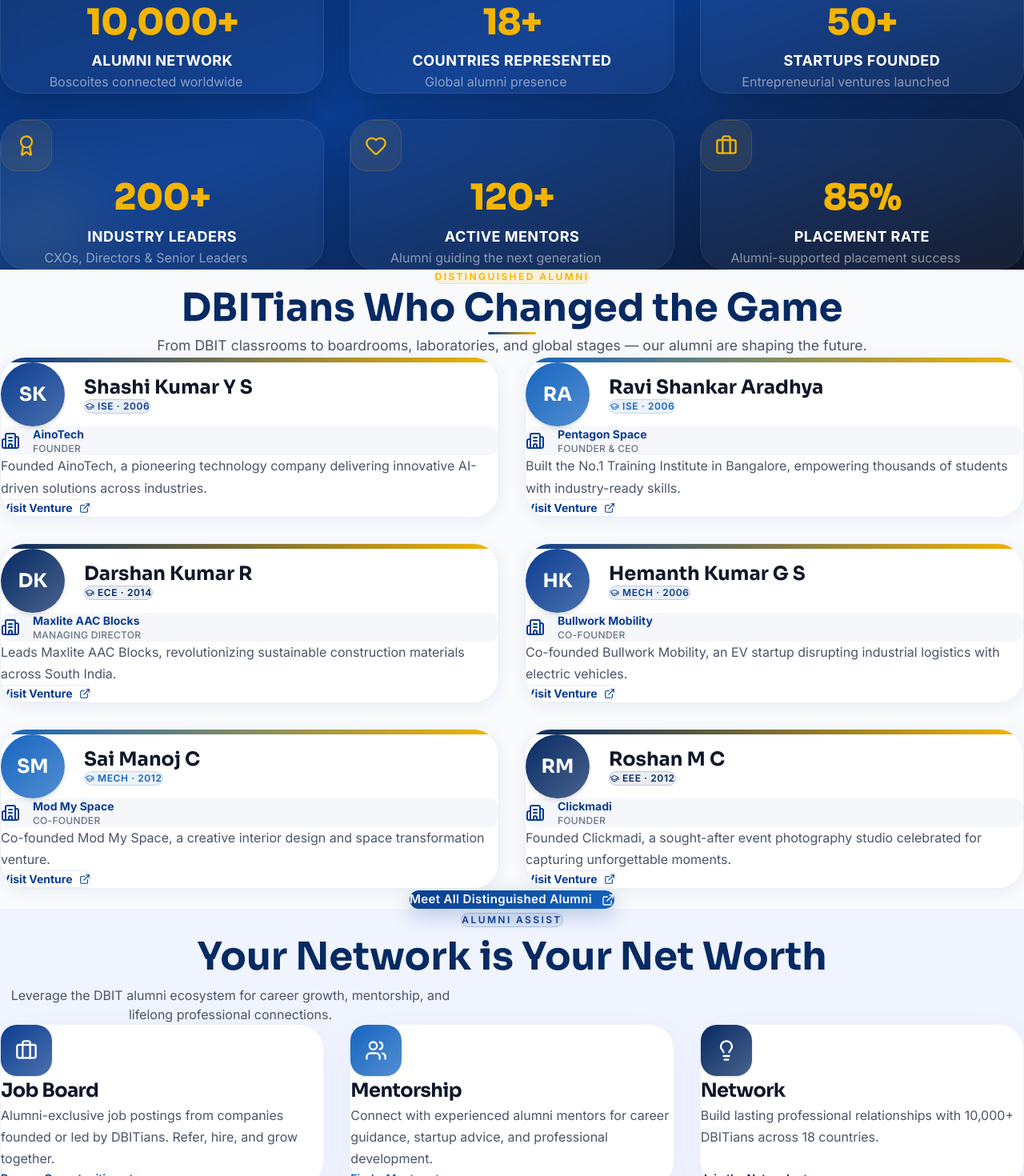
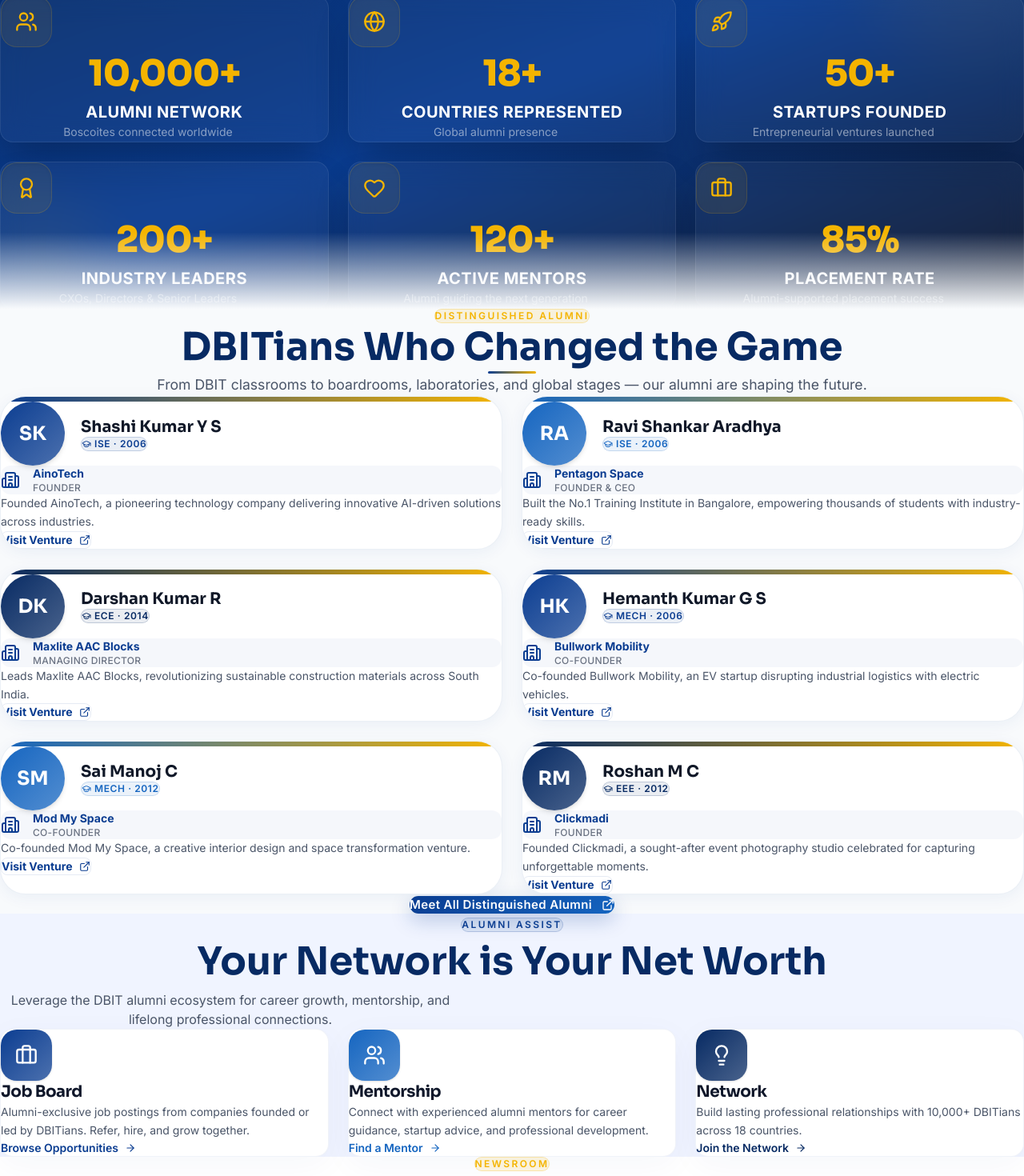
Before and after one commit to nevil06/dbit-alumini, a Next.js app: page / in a window 1280 px wide. Shown: the part 1240-2710 px from the top of the page at 80% size. Built offline with nearby package versions, Linux system fonts and the light colour scheme.

Commit message:
fix: layout spacing and card alignment

```diff
--- a/components/sections/AlumniAssist.tsx
+++ b/components/sections/AlumniAssist.tsx
@@ -37,10 +37,10 @@ const pillars = [
 export default function AlumniAssist() {
   return (
     <section
-      className="py-[140px]"
+      className="py-20 md:py-28"
       style={{ background: "#F0F4FF" }}
     >
-      <div className="max-w-[1280px] mx-auto px-[20px] md:px-[48px] lg:px-[80px]">
+      <div className="max-w-7xl mx-auto px-4 sm:px-6 lg:px-8">
         <motion.div
           className="text-center mb-14"
           initial={{ opacity: 0, y: 30 }}
@@ -69,11 +69,11 @@ export default function AlumniAssist() {
           </p>
         </motion.div>
 
-        <div className="grid grid-cols-1 lg:grid-cols-3 gap-[32px]">
+        <div className="grid grid-cols-1 lg:grid-cols-3 gap-6">
           {pillars.map((p, i) => (
             <motion.div
               key={p.title}
-              className="rounded-[2rem] p-[36px] group card-hover flex flex-col items-start"
+              className="rounded-2xl p-6 group card-hover flex flex-col items-start"
               style={{
                 background: "#FFFFFF",
                 border: "1px solid rgba(11,61,145,0.06)",
@@ -85,21 +85,21 @@ export default function AlumniAssist() {
               transition={{ duration: 0.5, delay: i * 0.12 }}
             >
               <div
-                className="w-16 h-16 rounded-[1.25rem] flex items-center justify-center mb-[20px] text-white shadow-sm"
+                className="w-16 h-16 rounded-[1.25rem] flex items-center justify-center mb-4 text-white shadow-sm"
                 style={{ background: `linear-gradient(135deg, ${p.color}, ${p.color}bb)` }}
               >
                 {p.icon}
               </div>
               <h3
-                className="font-[family-name:var(--font-sora)] font-bold text-[24px] mb-[24px] tracking-tight mt-2"
+                className="font-[family-name:var(--font-sora)] font-bold text-xl mb-3 tracking-tight"
                 style={{ color: "#0F172A" }}
               >
                 {p.title}
               </h3>
-              <p className="text-[#4A5568] text-[16px] leading-[1.7] mb-8 flex-grow mt-[16px]">{p.description}</p>
+              <p className="text-[#4A5568] text-sm leading-relaxed mb-8 flex-grow">{p.description}</p>
               <Link
                 href={p.href}
-                className="inline-flex items-center gap-2 text-sm font-semibold transition-all group/link"
+                className="inline-flex items-center gap-2 text-sm font-semibold transition-all group/link mt-auto"
                 style={{ color: p.color }}
               >
                 {p.cta}
--- a/components/sections/DistinguishedAlumni.tsx
+++ b/components/sections/DistinguishedAlumni.tsx
@@ -10,15 +10,15 @@ export default function DistinguishedAlumni() {
   const featured = distinguishedAlumni.slice(0, 6);
 
   return (
-    <section className="py-[140px]" style={{ background: "#F8FAFC" }}>
-      <div className="max-w-[1280px] mx-auto px-[20px] md:px-[48px] lg:px-[80px] pt-[120px]">
+    <section className="py-20 md:py-28" style={{ background: "#F8FAFC" }}>
+      <div className="max-w-7xl mx-auto px-4 sm:px-6 lg:px-8">
         <SectionHeader
           eyebrow="Distinguished Alumni"
           title="DBITians Who Changed the Game"
           subtitle="From DBIT classrooms to boardrooms, laboratories, and global stages — our alumni are shaping the future."
         />
 
-        <div className="grid grid-cols-1 lg:grid-cols-2 gap-[32px]">
+        <div className="grid grid-cols-1 lg:grid-cols-2 gap-6">
           {featured.map((alumni, i) => (
             <motion.div
               key={alumni.id}
@@ -41,9 +41,9 @@ export default function DistinguishedAlumni() {
                 }}
               />
 
-              <div className="p-[36px] flex flex-col h-full text-left">
+              <div className="p-8 flex flex-col h-full text-left">
                 {/* Avatar + Name */}
-                <div className="flex flex-row items-center gap-6 mb-8">
+                <div className="flex flex-row items-center gap-5 mb-5">
                   <div
                     className="w-20 h-20 rounded-full flex items-center justify-center text-white font-bold text-2xl flex-shrink-0 shadow-md font-[family-name:var(--font-sora)]"
                     style={{ background: `linear-gradient(135deg, ${alumni.color}, ${alumni.color}bb)` }}
@@ -51,7 +51,7 @@ export default function DistinguishedAlumni() {
                     {alumni.initials}
                   </div>
                   <div className="flex flex-col items-start text-left">
-                    <h3 className="font-[family-name:var(--font-sora)] font-bold text-gray-900 text-[24px] leading-tight mb-[24px]">
+                    <h3 className="font-[family-name:var(--font-sora)] font-bold text-gray-900 text-xl leading-tight mb-2">
                       {alumni.name}
                     </h3>
                     <div className="flex justify-start items-center gap-1.5 flex-wrap">
@@ -72,7 +72,7 @@ export default function DistinguishedAlumni() {
 
                 {/* Company */}
                 <div
-                  className="flex flex-row items-center justify-start gap-4 mb-6 px-6 py-4 rounded-xl w-full"
+                  className="flex flex-row items-center justify-start gap-4 mb-4 px-4 py-3 rounded-xl w-full"
                   style={{ background: "rgba(11,61,145,0.04)" }}
                 >
                   <Building2 size={24} style={{ color: "#0B3D91" }} className="flex-shrink-0" />
@@ -85,7 +85,7 @@ export default function DistinguishedAlumni() {
                 </div>
 
                 {/* Achievement */}
-                <p className="text-[16px] leading-[1.7] mt-[16px] mb-8 text-left" style={{ color: "#4A5568" }}>
+                <p className="text-sm leading-relaxed mb-5 text-left" style={{ color: "#4A5568" }}>
                   {alumni.achievement}
                 </p>
 
@@ -95,7 +95,7 @@ export default function DistinguishedAlumni() {
                     href={alumni.website}
                     target="_blank"
                     rel="noopener noreferrer"
-                    className="inline-flex items-center justify-center gap-2 text-sm font-bold transition-all duration-200 group/link mt-auto w-max px-6 py-3 rounded-lg hover:bg-gray-50"
+                    className="inline-flex items-center justify-center gap-2 text-sm font-bold transition-all duration-200 group/link mt-4 w-max px-6 py-3 rounded-lg hover:bg-gray-50"
                     style={{ color: "#0B3D91", border: "1px solid rgba(11,61,145,0.1)" }}
                   >
                     <span>Visit Venture</span>
--- a/components/sections/ImpactStats.tsx
+++ b/components/sections/ImpactStats.tsx
@@ -17,7 +17,7 @@ const iconMap: Record<string, React.ReactNode> = {
 export default function ImpactStats() {
   return (
     <section
-      className="py-[140px] relative overflow-hidden"
+      className="py-20 md:py-28 pb-32 relative overflow-hidden"
       style={{ background: "linear-gradient(160deg, #072A63 0%, #0B3D91 50%, #0F172A 100%)" }}
     >
       {/* Decorative circles */}
@@ -30,7 +30,7 @@ export default function ImpactStats() {
         style={{ background: "radial-gradient(circle, #F4B400 0%, transparent 70%)" }}
       />
 
-      <div className="max-w-[1280px] mx-auto px-[20px] md:px-[48px] lg:px-[80px]">
+      <div className="max-w-7xl mx-auto px-4 sm:px-6 lg:px-8">
         {/* Header */}
         <motion.div
           className="text-center mb-16 flex flex-col items-center justify-center w-full"
@@ -61,11 +61,11 @@ export default function ImpactStats() {
         </motion.div>
 
         {/* Stats Grid */}
-        <div className="grid grid-cols-1 md:grid-cols-2 lg:grid-cols-3 gap-[32px]">
+        <div className="grid grid-cols-1 md:grid-cols-2 lg:grid-cols-3 gap-6">
           {impactStats.map((stat, i) => (
             <motion.div
               key={stat.id}
-              className="relative rounded-[2rem] p-[36px] text-center overflow-hidden group shadow-2xl"
+              className="relative rounded-2xl p-6 text-center overflow-hidden group shadow-2xl"
               style={{
                 background: "rgba(255,255,255,0.04)",
                 border: "1px solid rgba(255,255,255,0.08)",
@@ -85,7 +85,7 @@ export default function ImpactStats() {
 
               {/* Icon */}
               <div
-                className="w-16 h-16 rounded-[1.25rem] flex items-center justify-center mx-auto mb-[20px] text-[#F4B400] shadow-inner"
+                className="w-16 h-16 rounded-[1.25rem] flex items-center justify-center mx-auto mb-4 text-[#F4B400] shadow-inner"
                 style={{ background: "rgba(244,180,0,0.08)", border: "1px solid rgba(244,180,0,0.15)" }}
               >
                 {iconMap[stat.icon]}
@@ -99,12 +99,18 @@ export default function ImpactStats() {
                 <AnimatedCounter value={stat.value} suffix={stat.suffix} prefix={stat.prefix} />
               </div>
 
-              <p className="font-bold text-white text-[18px] tracking-wide mb-[24px] uppercase">{stat.label}</p>
-              <p className="text-white/50 text-[16px] leading-[1.7] max-w-[90%] mx-auto mt-[16px]">{stat.description}</p>
+              <p className="font-bold text-white text-xl tracking-wide mb-3 uppercase">{stat.label}</p>
+              <p className="text-white/50 text-sm leading-relaxed max-w-[90%] mx-auto">{stat.description}</p>
             </motion.div>
           ))}
         </div>
       </div>
+
+      {/* Bottom fade to next section */}
+      <div
+        className="absolute bottom-0 left-0 right-0 h-24 pointer-events-none"
+        style={{ background: "linear-gradient(to bottom, transparent, #F8FAFC)" }}
+      />
     </section>
   );
 }
--- a/components/sections/MemoriesMarquee.tsx
+++ b/components/sections/MemoriesMarquee.tsx
@@ -70,7 +70,7 @@ function MemoryCard({ item, index }: { item: typeof memories[0]; index: number }
 export default function MemoriesMarquee() {
   return (
     <section
-      className="pt-12 pb-24 overflow-hidden"
+      className="relative pt-12 pb-24 overflow-hidden"
       style={{ background: "#0F172A" }}
       aria-label="Alumni Memories Gallery"
     >
@@ -115,6 +115,7 @@ export default function MemoriesMarquee() {
       {/* Bottom fade transition to next section */}
       <div className="absolute bottom-0 left-0 right-0 h-32 pointer-events-none" style={{ background: "linear-gradient(to top, #072A63, transparent)" }} />
 
+      <div className="h-16" />
     </section>
   );
 }
--- a/components/ui/AnimatedCounter.tsx
+++ b/components/ui/AnimatedCounter.tsx
@@ -17,11 +17,16 @@ export default function AnimatedCounter({
   duration = 2000,
 }: AnimatedCounterProps) {
   const [count, setCount] = useState(0);
+  const [mounted, setMounted] = useState(false);
   const ref = useRef<HTMLSpanElement>(null);
   const isInView = useInView(ref, { once: true, margin: "-50px" });
 
   useEffect(() => {
-    if (!isInView) return;
+    setMounted(true);
+  }, []);
+
+  useEffect(() => {
+    if (!mounted || !isInView) return;
 
     let startTime: number | null = null;
     const startValue = 0;
@@ -36,7 +41,7 @@ export default function AnimatedCounter({
     };
 
     requestAnimationFrame(step);
-  }, [isInView, value, duration]);
+  }, [mounted, isInView, value, duration]);
 
   return (
     <span ref={ref}>
```
Also changed, not shown: components/sections/ContributeSection.tsx (+8 -8 lines), components/sections/Newsroom.tsx (+8 -8 lines).
